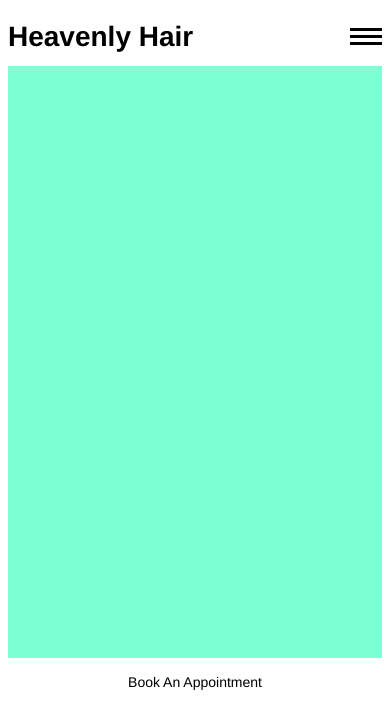
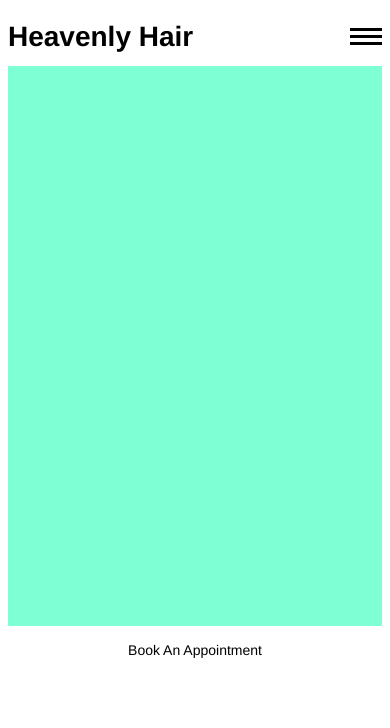
Before and after one commit to gohopventure/heavenly-hair, an Angular app: page /home in a window 390 px wide. Shown: the top 728 px of the page. Built offline with nearby package versions, Linux system fonts and the light colour scheme.

Commit message:
Updates mobile footer height

```diff
--- a/src/app/components/home-page/home-page.component.css
+++ b/src/app/components/home-page/home-page.component.css
@@ -2,3 +2,10 @@
     background-color: aquamarine;
     height: 37rem;
 }
+
+@media only screen and (max-width: 999px) {
+    .home-page-container {
+        background-color: aquamarine;
+        height: 35rem;
+    }
+}
```
